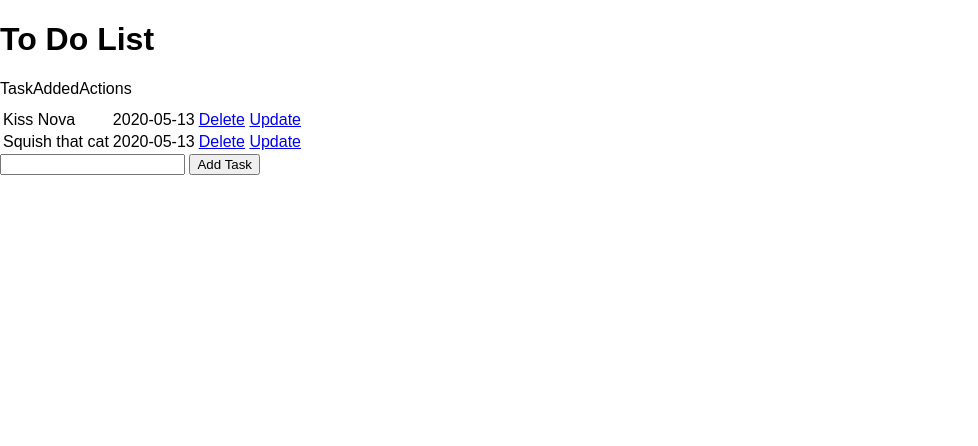
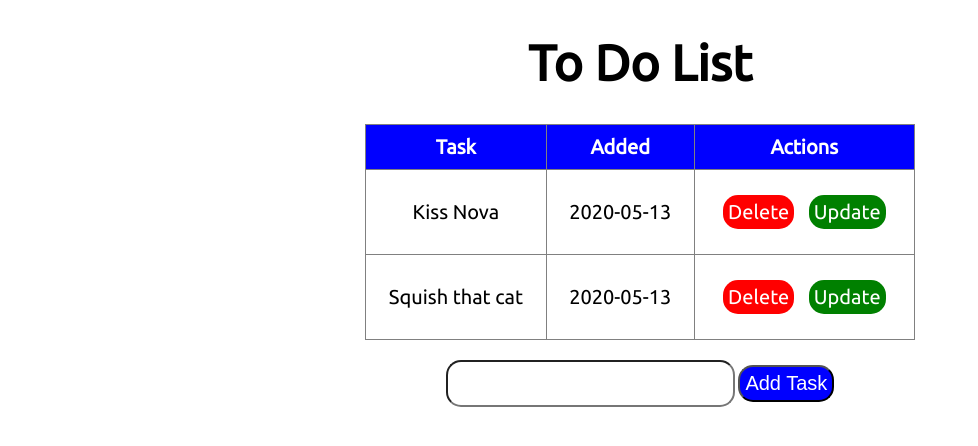
Before and after one commit to ptj92e/To-Do-Flask, a Flask app: template templates/index.html in a window 1280 px wide. Shown: the top 446 px of the page, without its empty margins (0-978 px from the left). Run offline with Flask 2, Linux system fonts and the light colour scheme; the template is opened without the code that fills it: values that come from a table or form of the project are taken from there, others are empty; data comes from the database, SQL or seed files in the repository; both versions use the stored data as it was after the commit.

Commit message:
Added styling

```diff
--- a/static/css/main.css
+++ b/static/css/main.css
@@ -1,5 +1,63 @@
 body {
-    margin: 0px;
-    padding: 0px;
-    font-family: sans-serif;
+    margin: 0;
+    padding: 0;
+    font-family: 'Ubuntu', sans-serif;
 }
+.content {
+    width: 550px;
+    margin-left: auto;
+    margin-right: auto;
+    text-align: center;
+}
+h1 {
+    font-size: 50px;
+}
+table {
+    width: 100%;
+    border: 1px solid grey;
+    border-collapse: collapse;
+    border-radius: 15px;
+    margin-left: auto;
+    margin-right: auto;
+    margin-bottom: 20px;
+}
+th {
+    padding: 10px;
+    font-size: 20px;
+    color: white;
+    background-color: blue;
+    border: 1px solid grey;
+}
+td {
+    padding: 20px;
+    border: 1px solid grey;
+    font-size: 20px;
+}
+input {
+    font-size: 20px;
+    padding: 10px;
+    border-radius: 15px;
+}
+.submit {
+    font-size: 20px;
+    padding: 5px;
+    color: white;
+    background-color: blue;
+    border-radius: 15px;
+    text-decoration: none;
+}
+a {
+    margin: 5px;
+    padding: 5px;
+    color: white;
+    background-color: blue;
+    border-radius: 15px;
+    text-decoration: none;
+    display: inline-block;
+}
+.delete {
+    background-color: red;
+}
+.update {
+    background-color: green;
+}
--- a/templates/base.html
+++ b/templates/base.html
@@ -4,7 +4,8 @@
     <meta charset="UTF-8">
     <meta name="viewport" content="width=device-width, initial-scale=1.0">
     <meta http-equiv="X-UA-Compatible" content="ie=edge">
-    <link rel="stylesheet" type="text/css" href="{{ url_for('static', filename='main.css') }}">
+    <link href="https://fonts.googleapis.com/css2?family=Ubuntu&display=swap" rel="stylesheet">
+    <link rel="stylesheet" type="text/css" href="{{ url_for('static', filename='css/main.css') }}">
     {% block head %}{% endblock %}
 </head>
 <body>
--- a/templates/index.html
+++ b/templates/index.html
@@ -7,29 +7,33 @@
 {% block body %}
 <div class="content">
     <h1>To Do List</h1>
+    {% if tasks|length < 1 %}
+
+    <h3>There are no tasks to be completed! Create one below!<h3>
+
+    {% else %}
 
     <table>
         <tr>
-            <th>
-                <tr>Task</tr>
-                <tr>Added</tr>
-                <tr>Actions</tr>
-            </th>
+            <th>Task</th>
+            <th>Added</th>
+            <th>Actions</th>
         </tr>
         {% for task in tasks %}
         <tr>
             <td>{{ task.content }}</td>
             <td>{{ task.date_created.date() }}</td>
             <td>
-                <a href="/delete/{{ task.id }}">Delete</a>
-                <a href="/update/{{ task.id }}">Update</a>
+                <a class="delete" href="/delete/{{ task.id }}">Delete</a>
+                <a class="update" href="/update/{{ task.id }}">Update</a>
             </td>
         </tr>
         {% endfor %}
     </table>
+    {% endif %}
     <form action="/" method="POST">
         <input type="text" name="content" id="content">
-        <input type="submit" value="Add Task">
+        <input class="submit" type="submit" value="Add Task">
     </form>
 </div>
 
--- a/templates/update.html
+++ b/templates/update.html
@@ -10,7 +10,7 @@
 
     <form action="/update/{{ task.id }}" method="POST">
         <input type="text" name="content" id="content" value="{{ task.content }}">
-        <input type="submit" value="Update">
+        <input class="submit" type="submit" value="Update">
     </form>
 </div>
 
```
Also changed, not shown: test.db.
